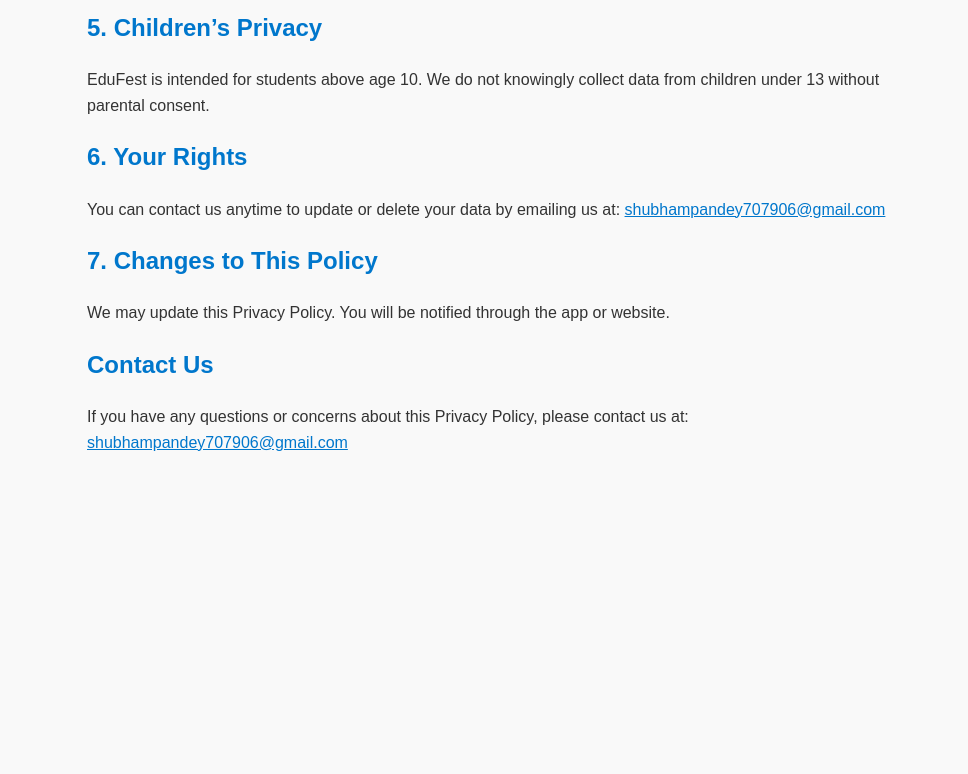
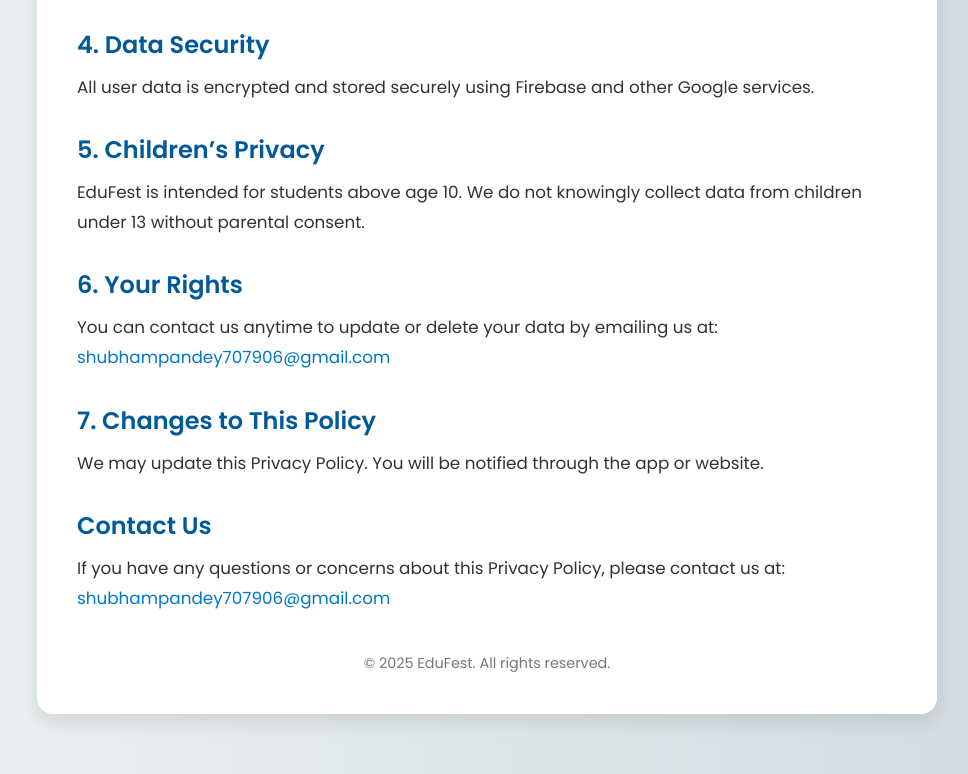
Before and after one commit to Shubhampandey7079/edufest, a plain HTML site: page index.html in a window 1280 px wide. Shown: the part 862-1636 px from the top of the page, without its empty margins (153-1121 px from the left). Before the commit the page ends 1357 px from the top, so only its background shows below. Drawn offline with Linux system fonts and the light colour scheme.

Commit message:
Update index.html

```diff
--- a/index.html
+++ b/index.html
@@ -4,25 +4,78 @@
   <meta charset="UTF-8" />
   <meta name="viewport" content="width=device-width, initial-scale=1.0"/>
   <title>Privacy Policy | EduFest App</title>
+  <link href="https://fonts.googleapis.com/css2?family=Poppins:wght@400;600&display=swap" rel="stylesheet">
   <style>
+    * {
+      box-sizing: border-box;
+      margin: 0;
+      padding: 0;
+    }
+
     body {
-      font-family: Arial, sans-serif;
-      line-height: 1.6;
-      max-width: 800px;
-      margin: 40px auto;
-      padding: 0 20px;
-      background-color: #f9f9f9;
+      font-family: 'Poppins', sans-serif;
+      background: linear-gradient(to right, #eef2f3, #cfd9df);
       color: #333;
+      animation: fadeIn 1s ease-in;
     }
-    h1, h2 {
+
+    @keyframes fadeIn {
+      from { opacity: 0; transform: translateY(20px); }
+      to { opacity: 1; transform: translateY(0); }
+    }
+
+    .container {
+      max-width: 900px;
+      margin: 60px auto;
+      padding: 40px;
+      background-color: #fff;
+      border-radius: 16px;
+      box-shadow: 0 8px 20px rgba(0, 0, 0, 0.1);
+      animation: fadeIn 1.2s ease;
+    }
+
+    h1 {
+      font-size: 2.5em;
       color: #0077cc;
+      margin-bottom: 20px;
+      text-align: center;
     }
+
+    h2 {
+      color: #005999;
+      margin-top: 30px;
+      margin-bottom: 10px;
+    }
+
+    p, li {
+      line-height: 1.8;
+      font-size: 1.05em;
+    }
+
+    ul {
+      margin-left: 20px;
+    }
+
     a {
       color: #0077cc;
+      text-decoration: none;
+      transition: color 0.3s;
+    }
+
+    a:hover {
+      color: #0050a3;
+    }
+
+    .footer {
+      text-align: center;
+      margin-top: 40px;
+      font-size: 0.9em;
+      color: #777;
     }
   </style>
 </head>
 <body>
+  <div class="container">
     <h1>Privacy Policy for EduFest</h1>
     <p><strong>Effective Date:</strong> April 16, 2025</p>
 
@@ -55,13 +108,17 @@
     <p>EduFest is intended for students above age 10. We do not knowingly collect data from children under 13 without parental consent.</p>
 
     <h2>6. Your Rights</h2>
-  <p>You can contact us anytime to update or delete your data by emailing us at: <a href="mailto:shubhampandey707906@gmail.com">shubhampandey707906@gmail.com </a></p>
+    <p>You can contact us anytime to update or delete your data by emailing us at: <a href="mailto:shubhampandey707906@gmail.com">shubhampandey707906@gmail.com</a></p>
 
     <h2>7. Changes to This Policy</h2>
     <p>We may update this Privacy Policy. You will be notified through the app or website.</p>
 
     <h2>Contact Us</h2>
-  <p>If you have any questions or concerns about this Privacy Policy, please contact us at: <a href="mailto:shubhampandey707906@gmail.com">shubhampandey707906@gmail.com </a></p>
+    <p>If you have any questions or concerns about this Privacy Policy, please contact us at: <a href="mailto:shubhampandey707906@gmail.com">shubhampandey707906@gmail.com</a></p>
 
+    <div class="footer">
+      &copy; 2025 EduFest. All rights reserved.
+    </div>
+  </div>
 </body>
 </html>
```
Lines whose indentation alone changed are shown as unchanged.
